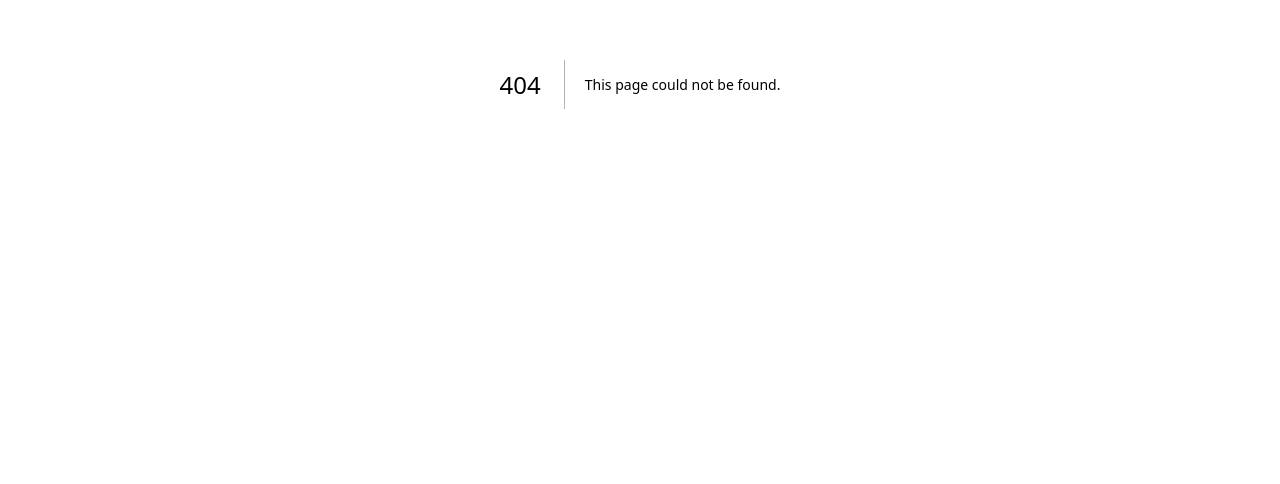
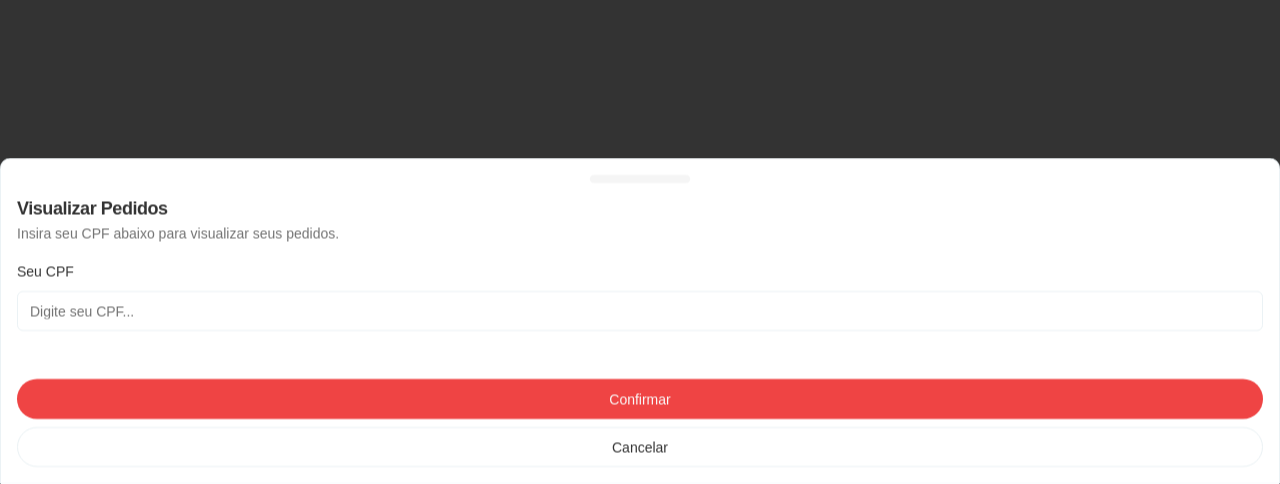
Before and after one commit to FolcloreX/Self-service, a Next.js app: page /1/orders in a window 1280 px wide. Before the commit this address had no page. Shown: the part 316-800 px from the top of the page. Built offline with nearby package versions, Linux system fonts and the light colour scheme.

Commit message:
feat: add orders page

```diff
--- a/package.json
+++ b/package.json
@@ -17,6 +17,7 @@
     "@radix-ui/react-dialog": "^1.1.15",
     "@radix-ui/react-label": "^2.1.7",
     "@radix-ui/react-scroll-area": "^1.2.10",
+    "@radix-ui/react-separator": "^1.1.7",
     "@radix-ui/react-slot": "^1.2.3",
     "class-variance-authority": "^0.7.1",
     "clsx": "^2.1.1",
--- /dev/null
+++ b/src/app/[slug]/orders/components/cpf-form.tsx
@@ -0,0 +1,108 @@
+"use client";
+
+import { zodResolver } from "@hookform/resolvers/zod";
+import { usePathname, useRouter } from "next/navigation";
+import { useForm } from "react-hook-form";
+import { PatternFormat } from "react-number-format";
+import { z } from "zod";
+
+import { Button } from "@/components/ui/button";
+import {
+  Drawer,
+  DrawerClose,
+  DrawerContent,
+  DrawerDescription,
+  DrawerFooter,
+  DrawerHeader,
+  DrawerTitle,
+} from "@/components/ui/drawer";
+import {
+  Form,
+  FormControl,
+  FormField,
+  FormItem,
+  FormLabel,
+  FormMessage,
+} from "@/components/ui/form";
+import { Input } from "@/components/ui/input";
+
+import { isValidCpf, removeCpfPunctuation } from "../../menu/helpers/cpf";
+
+const formSchema = z.object({
+  cpf: z
+    .string()
+    .trim()
+    .min(1, {
+      message: "O CPF é obrigatório.",
+    })
+    .refine((value) => isValidCpf(value), {
+      message: "CPF inválido.",
+    }),
+});
+
+type FormSchema = z.infer<typeof formSchema>;
+
+const CpfForm = () => {
+  const form = useForm<FormSchema>({
+    resolver: zodResolver(formSchema),
+  });
+  const router = useRouter();
+  const pathname = usePathname();
+  const onSubmit = (data: FormSchema) => {
+    router.push(`${pathname}?cpf=${removeCpfPunctuation(data.cpf)}`);
+  };
+  const handleCancel = () => {
+    router.back();
+  };
+  return (
+    <Drawer open>
+      <DrawerContent>
+        <DrawerHeader>
+          <DrawerTitle>Visualizar Pedidos</DrawerTitle>
+          <DrawerDescription>
+            Insira seu CPF abaixo para visualizar seus pedidos.
+          </DrawerDescription>
+        </DrawerHeader>
+
+        <Form {...form}>
+          <form onSubmit={form.handleSubmit(onSubmit)} className="space-y-8">
+            <FormField
+              control={form.control}
+              name="cpf"
+              render={({ field }) => (
+                <FormItem className="px-4">
+                  <FormLabel>Seu CPF</FormLabel>
+                  <FormControl>
+                    <PatternFormat
+                      placeholder="Digite seu CPF..."
+                      format="###.###.###-##"
+                      customInput={Input}
+                      {...field}
+                    />
+                  </FormControl>
+                  <FormMessage />
+                </FormItem>
+              )}
+            />
+            <DrawerFooter>
+              <Button variant="destructive" className="w-full rounded-full">
+                Confirmar
+              </Button>
+              <DrawerClose asChild>
+                <Button
+                  variant="outline"
+                  className="w-full rounded-full"
+                  onClick={handleCancel}
+                >
+                  Cancelar
+                </Button>
+              </DrawerClose>
+            </DrawerFooter>
+          </form>
+        </Form>
+      </DrawerContent>
+    </Drawer>
+  );
+};
+
+export default CpfForm;
--- /dev/null
+++ b/src/app/[slug]/orders/components/order-list.tsx
@@ -0,0 +1,86 @@
+import { OrderStatus, Prisma } from "@prisma/client";
+import { ChevronLeftIcon, ScrollTextIcon } from "lucide-react";
+import Image from "next/image";
+
+import { Button } from "@/components/ui/button";
+import { Card, CardContent } from "@/components/ui/card";
+import { Separator } from "@/components/ui/separator";
+import { formatCurrency } from "@/helpers/format-currency";
+
+interface OrderListProps {
+  orders: Array<
+    Prisma.OrderGetPayload<{
+      include: {
+        restaurant: {
+          select: {
+            name: true;
+            avatarImageUrl: true;
+          };
+        };
+        orderProducts: {
+          include: {
+            product: true;
+          };
+        };
+      };
+    }>
+  >;
+}
+
+const getStatusLabel = (status: OrderStatus) => {
+  if (status === "FINISHED") return "Finalizado";
+  if (status === "IN_PREPARATION") return "Em preparo";
+  if (status === "PENDING") return "Pendente";
+  return "";
+};
+
+const OrderList = ({ orders }: OrderListProps) => {
+  return (
+    <div className="space-y-6 p-6">
+      <Button size="icon" variant="secondary" className="rounded-full">
+        <ChevronLeftIcon />
+      </Button>
+      <div className="flex items-center gap-3">
+        <ScrollTextIcon />
+        <h2 className="text-lg font-semibold">Meus Pedidos</h2>
+      </div>
+      {orders.map((order) => (
+        <Card key={order.id}>
+          <CardContent className="space-y-4 p-5">
+            <div
+              className={`w-fit rounded-full px-2 py-1 text-xs font-semibold text-white ${order.status === OrderStatus.FINISHED ? "bg-green-500 text-white" : "bg-gray-200 text-gray-500"} `}
+            >
+              {getStatusLabel(order.status)}
+            </div>
+            <div className="flex items-center gap-2">
+              <div className="relative h-5 w-5">
+                <Image
+                  src={order.restaurant.avatarImageUrl}
+                  alt={order.restaurant.name}
+                  className="rounded-sm"
+                  fill
+                />
+              </div>
+              <p className="text-sm font-semibold">{order.restaurant.name}</p>
+            </div>
+            <Separator />
+            <div className="space-y-2">
+              {order.orderProducts.map((orderProduct) => (
+                <div key={orderProduct.id} className="flex items-center gap-2">
+                  <div className="flex h-5 w-5 items-center justify-center rounded-full bg-gray-400 text-xs font-semibold text-white">
+                    {orderProduct.quantity}
+                  </div>
+                  <p className="text-sm">{orderProduct.product.name}</p>
+                </div>
+              ))}
+            </div>
+            <Separator />
+            <p className="text-sm font-medium">{formatCurrency(order.total)}</p>
+          </CardContent>
+        </Card>
+      ))}
+    </div>
+  );
+};
+
+export default OrderList;
--- /dev/null
+++ b/src/app/[slug]/orders/page.tsx
@@ -0,0 +1,40 @@
+import { db } from "@/lib/prisma";
+
+import { isValidCpf, removeCpfPunctuation } from "../menu/helpers/cpf";
+import CpfForm from "./components/cpf-form";
+import OrderList from "./components/order-list";
+
+interface OrdersPageProps {
+  searchParams: Promise<{ cpf: string }>;
+}
+
+const OrdersPage = async ({ searchParams }: OrdersPageProps) => {
+  const { cpf } = await searchParams;
+  if (!cpf) {
+    return <CpfForm />;
+  }
+  if (!isValidCpf(cpf)) {
+    return <CpfForm />;
+  }
+  const orders = await db.order.findMany({
+    where: {
+      customerCpf: removeCpfPunctuation(cpf),
+    },
+    include: {
+      restaurant: {
+        select: {
+          name: true,
+          avatarImageUrl: true,
+        },
+      },
+      orderProducts: {
+        include: {
+          product: true,
+        },
+      },
+    },
+  });
+  return <OrderList orders={orders} />;
+};
+
+export default OrdersPage;
--- /dev/null
+++ b/src/components/ui/separator.tsx
@@ -0,0 +1,31 @@
+"use client"
+
+import * as React from "react"
+import * as SeparatorPrimitive from "@radix-ui/react-separator"
+
+import { cn } from "@/lib/utils"
+
+const Separator = React.forwardRef<
+  React.ElementRef<typeof SeparatorPrimitive.Root>,
+  React.ComponentPropsWithoutRef<typeof SeparatorPrimitive.Root>
+>(
+  (
+    { className, orientation = "horizontal", decorative = true, ...props },
+    ref
+  ) => (
+    <SeparatorPrimitive.Root
+      ref={ref}
+      decorative={decorative}
+      orientation={orientation}
+      className={cn(
+        "shrink-0 bg-border",
+        orientation === "horizontal" ? "h-[1px] w-full" : "h-full w-[1px]",
+        className
+      )}
+      {...props}
+    />
+  )
+)
+Separator.displayName = SeparatorPrimitive.Root.displayName
+
+export { Separator }
```
Also changed, not shown: 1 other file (tests, documents, lock files or other folders).
